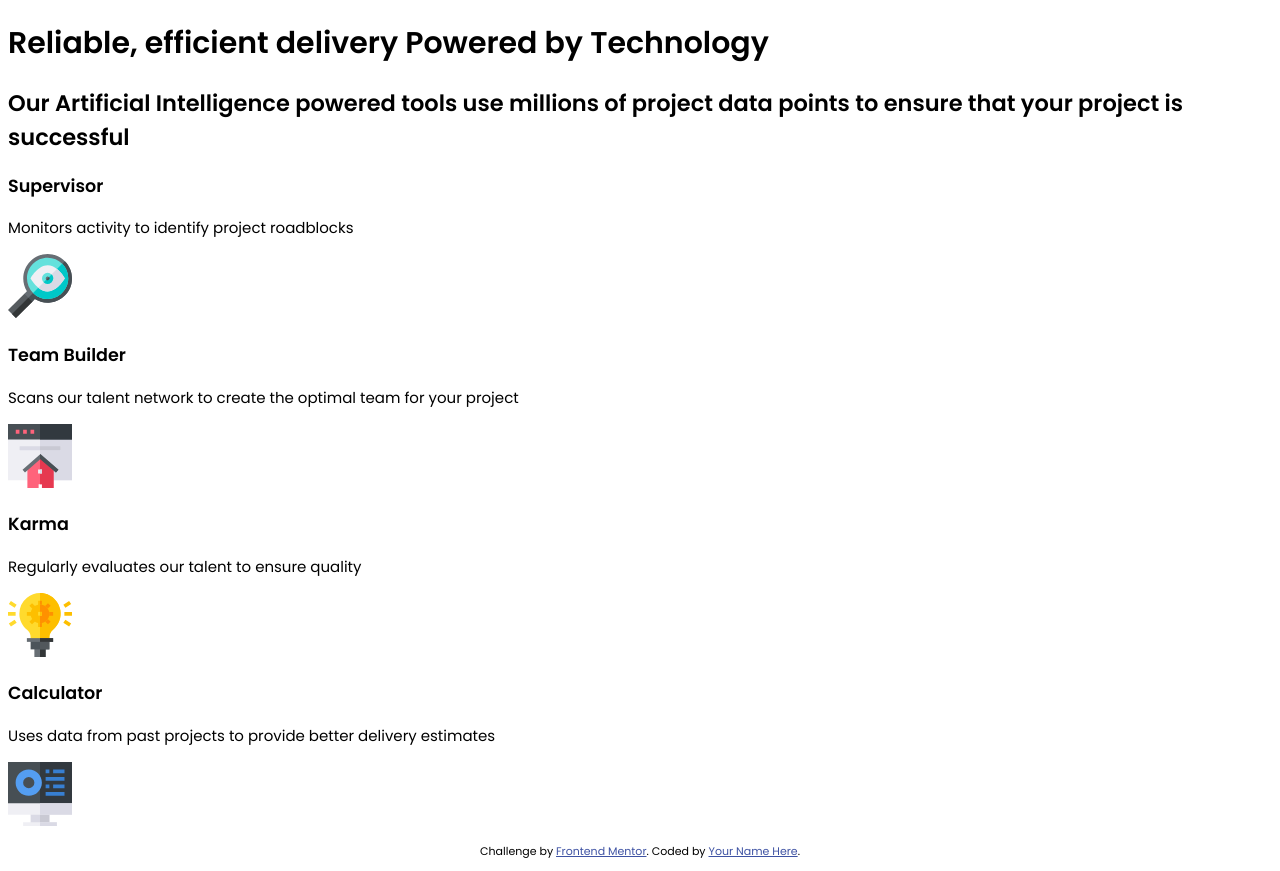
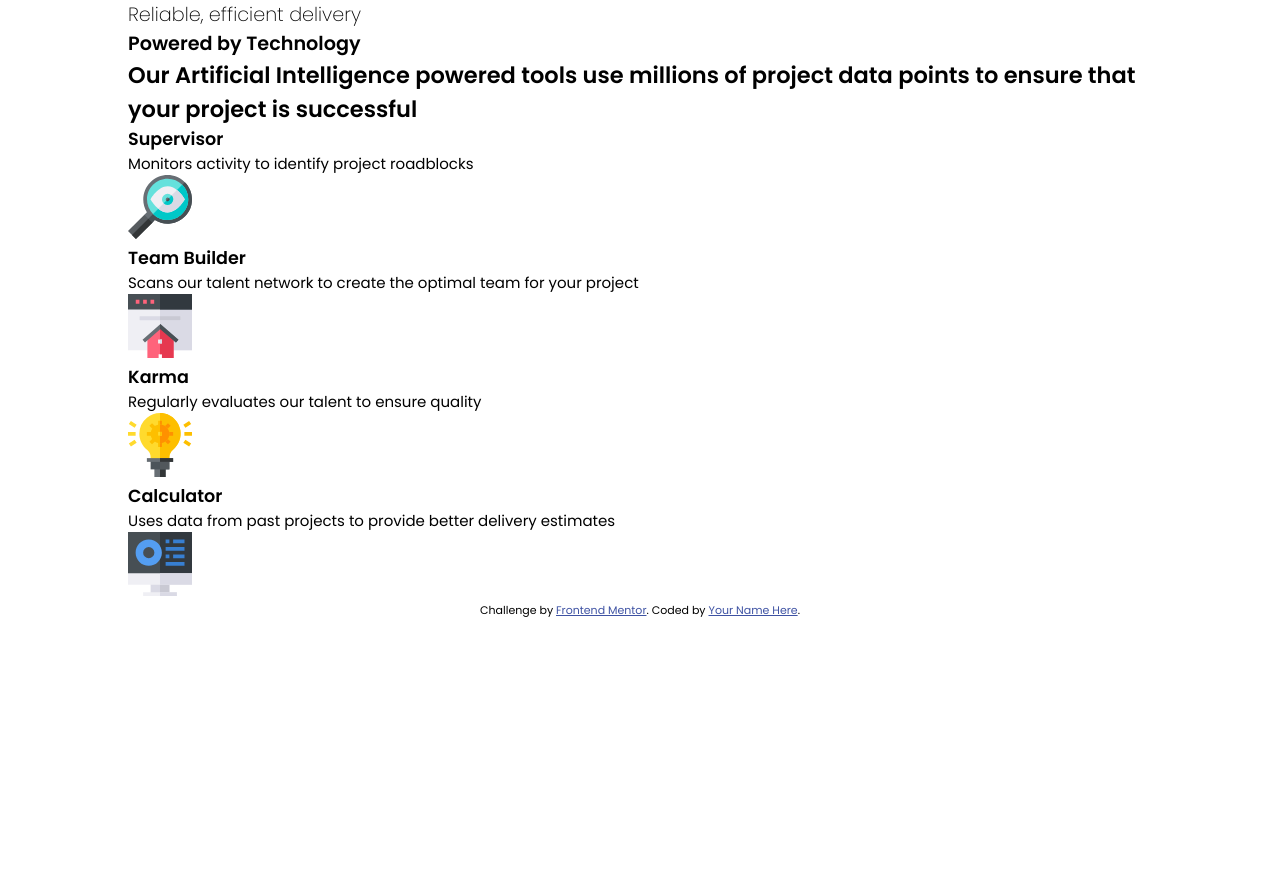
Before and after one commit to rociodithurbide/four-card-feature-section-master, a plain HTML site: page index.html in a window 1280 px wide. After the commit the page ends 800 px from the top, so only its background shows below. Drawn offline with Linux system fonts and the light colour scheme.

Commit message:
avances con css

```diff
--- a/css/style.css
+++ b/css/style.css
@@ -12,13 +12,26 @@
 --very-light-gray: hsl(0, 0%, 98%);
 
 }
-
+* {
+    margin: 0;
+    padding: 0;
+    box-sizing: border-box;
+}
+.container{
+    width: 80%;
+    margin: 0 auto;
+}
 body{
     font-family: 'Poppins', sans-serif;
     font-size: 0.938rem;
 
 }
-
+h1{
+    font-size: 1.2rem;
+}
+.title span{
+    font-weight: 200;
+}
 .attribution {
     font-size: 11px;
     text-align: center;
--- a/index.html
+++ b/index.html
@@ -14,8 +14,8 @@
 
   <main>
     <div class="container">
-      <h1><span>Reliable, efficient delivery</span>
-      Powered by Technology</h1>
+      <h1 class="title"><span>Reliable, efficient delivery</span></h1>
+      <h1>Powered by Technology</h1>
       <h2>Our Artificial Intelligence powered tools use millions of project data points
       to ensure that your project is successful</h2>
       <div class="boxes">
```
